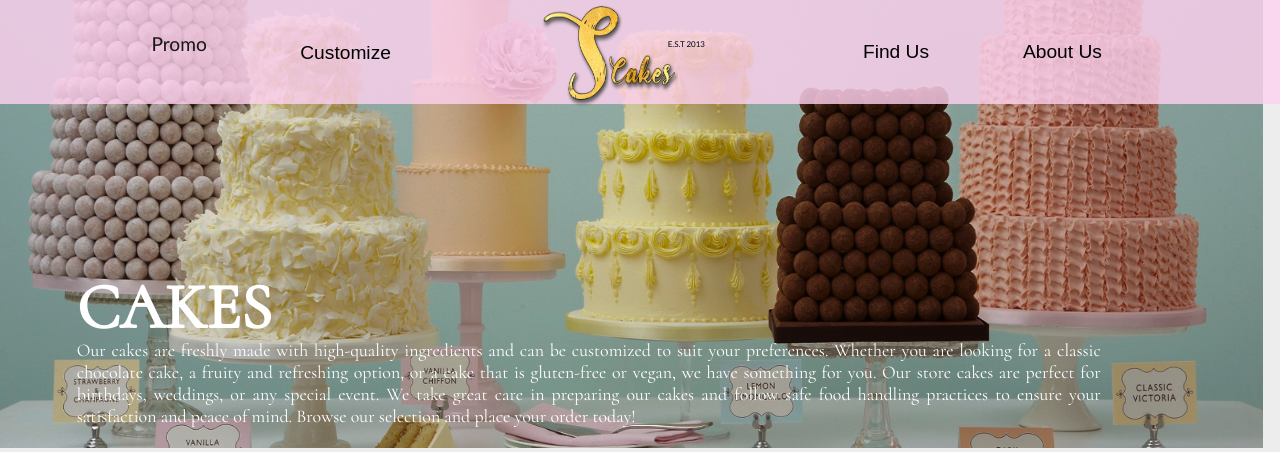
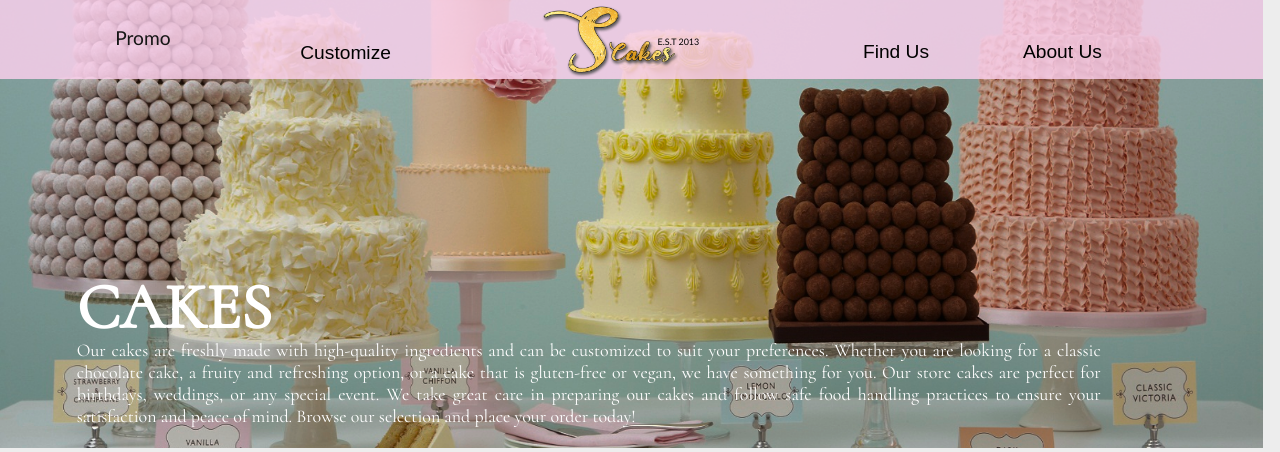
Before and after one commit to zarturia21/STCakesWEB, a PHP site: page /Main.html in a window 1280 px wide. Shown: the top 452 px of the page. Run offline with PHP 8.4, Linux system fonts and the light colour scheme; some web fonts are replaced.

Commit message:
Update into vw

```diff
--- a/Main.html
+++ b/Main.html
@@ -31,21 +31,21 @@
   <div class="rectangle"></div>
 
   <div class="promo2">
-    <div class="about-us">Promo</div>
+    <div class="about-us" style="font-size: 1.5vw;">Promo</div>
   </div>
 
   <button class="customize-us">
-    <div class="customize-us1">Customize</div>
+    <div class="customize-us1" style="font-size: 1.5vw;">Customize</div>
   </button>
 
-  <div class="est-2013">E.S.T 2013</div>
+  <div class="est-2013" style="font-size: .7vw;">E.S.T 2013</div>
 
   <button class="Findus">
-    <div class="about-us">Find Us</div>
+    <div class="about-us" style="font-size: 1.5vw;">Find Us</div>
   </button>
 
   <button class="aboutuus">
-    <div class="about-us">About Us</div>
+    <div class="about-us" style="font-size: 1.5vw;">About Us</div>
   </button>
 
   <!-- Cakes Categories-->
--- a/Panindot.css
+++ b/Panindot.css
@@ -7,37 +7,24 @@ body {
 
 .rectangle {
   position: absolute;
-  width: 100%;
-  height: 13%;
-  left: 0%;
+  width: 98.7vw;
+  height: 6.2vw;
+  left: 0vw;
   background-color: rgba(255, 211, 240, 0.8);
 
 }
 
 .promo2 {
-  cursor: pointer;
-  border: 0;
-  padding: 0;
-  background-color: transparent;
   position: absolute;
-  top: 4%;
-  left: 22%;
-  width: 10%;
-  height: 5%;
-  font-size: 1.2rem;
-}
-
-.promo2 {
-  top: 1.8vw;
+  top: 2vw;
   left: 9vw;
-  line-height: 26%;
   font-family: var(--font-gupter);
   color: #161616;
   text-align: center;
   display: flex;
   align-items: center;
   justify-content: center;
-  font-size: 1.2rem;
+
 }
 
 .customize-us1 {
@@ -52,7 +39,7 @@ body {
   display: flex;
   align-items: center;
   justify-content: center;
-  font-size: 1.2rem;
+
 }
 
 .customize-us {
@@ -65,7 +52,7 @@ body {
   left: 22%;
   width: 10%;
   height: 5%;
-  font-size: 1.2rem;
+
 }
 
 .s-cakes-logo-1 {
@@ -74,29 +61,23 @@ body {
 }
 
 .s-cakes-logo-1 {
-  top: -2%;
-  left: 42%;
-  width: 11%;
-  height: 16%;
+  top: -.7vw;
+  left: 42vw;
+  width: 11vw;
   object-fit:fill;
   display: block;
 }
 
 .est-2013 {
   position: absolute;
-}
-
-.est-2013 {
-  top: 3%;
-  left: 50.5%;
-  font-size: 0.5rem;
-  line-height: 26px;
+  top: 2vw;
+  left: 50.5vw;
   color: var(--color-black);
   display: flex;
   align-items: center;
   justify-content: center;
-  width: 5rem;
-  height: 2.5rem;
+  width: 5vw;
+  height: 2.5vw;
 }
 
 .Findus {
@@ -113,7 +94,7 @@ body {
   left: 65%;
   width: 10%;
   height: 5%;
-  font-size: 1.2rem;
+
 }
 
 .aboutuus {
@@ -126,7 +107,7 @@ body {
   left: 78%;
   width: 10%;
   height: 5%;
-  font-size: 1.2rem;
+
 }
 /*CakeCategories*/
 .TitleBG {
```
